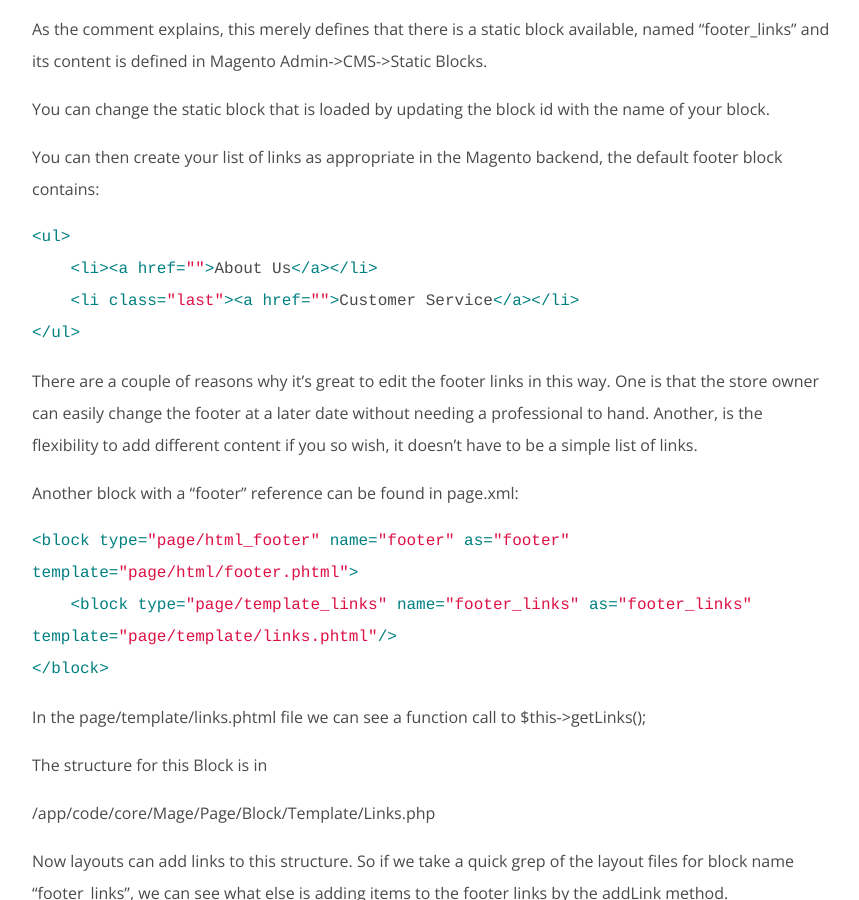
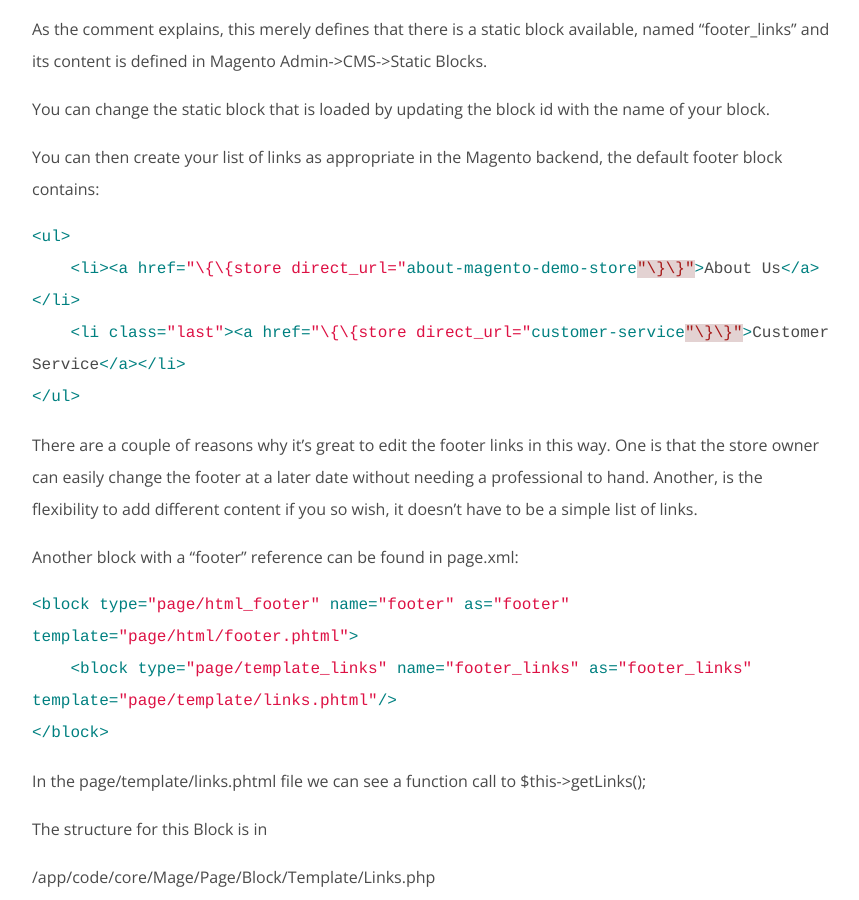
Before and after one commit to bobbyshaw/tomrobertshaw.net, a Jekyll site: the page built from blog/_posts/2010-06-17-how-to-change-the-footer-links-in-magento.markdown, in a window 1280 px wide and 900 px high, scrolled down 1119 px. Shown: the whole window, without its empty margins (112-971 px from the left). Built offline with Jekyll 4.4.1, drawn with Linux system fonts in a browser that asks for light colours.

Commit message:
Escape liquid variables in post to remove warnings.

```diff
--- a/blog/_posts/2010-06-17-how-to-change-the-footer-links-in-magento.markdown
+++ b/blog/_posts/2010-06-17-how-to-change-the-footer-links-in-magento.markdown
@@ -38,8 +38,8 @@
 
 {% highlight html %}
 <ul>
-    <li><a href="{{store direct_url="about-magento-demo-store"}}">About Us</a></li>
-    <li class="last"><a href="{{store direct_url="customer-service"}}">Customer Service</a></li>
+    <li><a href="\{\{store direct_url="about-magento-demo-store"\}\}">About Us</a></li>
+    <li class="last"><a href="\{\{store direct_url="customer-service"\}\}">Customer Service</a></li>
 </ul>
 {% endhighlight %}
 
```
